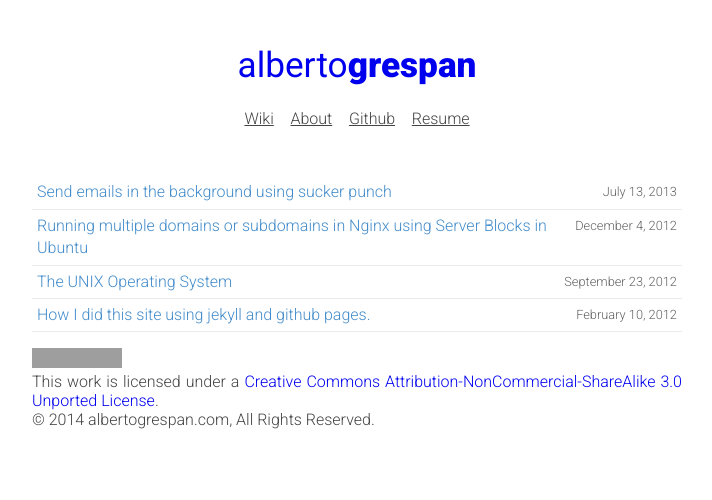
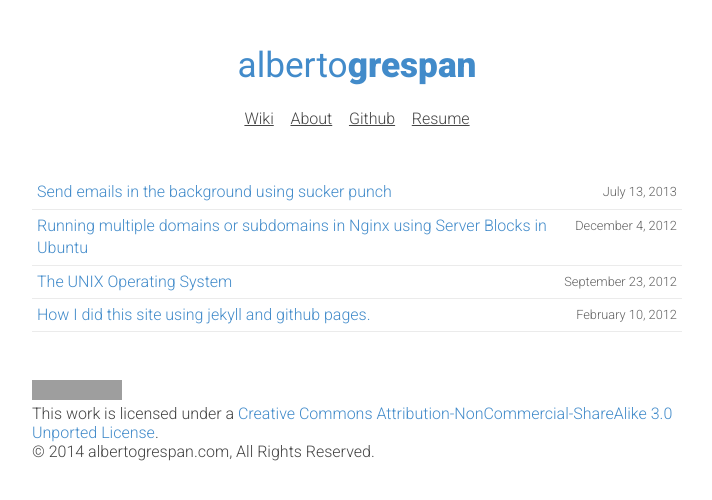
Before and after one commit to albertogg/albertogg.github.com, a Jekyll site: the page built from index.html, in a window 1280 px wide. Shown: the top 500 px of the page, without its empty margins (283-995 px from the left). Built offline with Jekyll 4.4.1, drawn with Linux system fonts in a browser that asks for light colours; nearby versions of some CDN libraries; Markdown is read by kramdown in place of the engine named in the settings; grey boxes are pictures that could not be loaded.

Commit message:
Remove the "justify" text from the body
I've remove this rule to apply them as per element.

```diff
--- a/css/scss/_base.scss
+++ b/css/scss/_base.scss
@@ -2,7 +2,6 @@ body {
   background-color: transparent;
   color: $dark-font;
   font-family: 'Roboto', sans-serif;
-  text-align: justify;
   max-width: 650px;
   margin: 0 auto;
   padding: 20px;
@@ -11,6 +10,7 @@ body {
 
 a {
   text-decoration: none;
+  color: rgba(66, 139, 202, 1);
 
   &:visited {
     color: $dark-font;
--- a/css/style.css
+++ b/css/style.css
@@ -356,14 +356,14 @@ body {
   background-color: transparent;
   color: #444444;
   font-family: 'Roboto', sans-serif;
-  text-align: justify;
   max-width: 650px;
   margin: 0 auto;
   padding: 20px;
   font-weight: 300; }
 
 a {
-  text-decoration: none; }
+  text-decoration: none;
+  color: #428bca; }
   a:visited {
     color: #444444; }
 
@@ -395,9 +395,10 @@ a {
   .posts a {
     color: #428bca; }
   .posts li {
-    text-align: left;
     padding: 0.315em;
     border-bottom: 1px solid #ebebeb; }
+    .posts li:last-child {
+      margin-bottom: 3em; }
     .posts li span {
       color: #636363;
       float: right;
```
